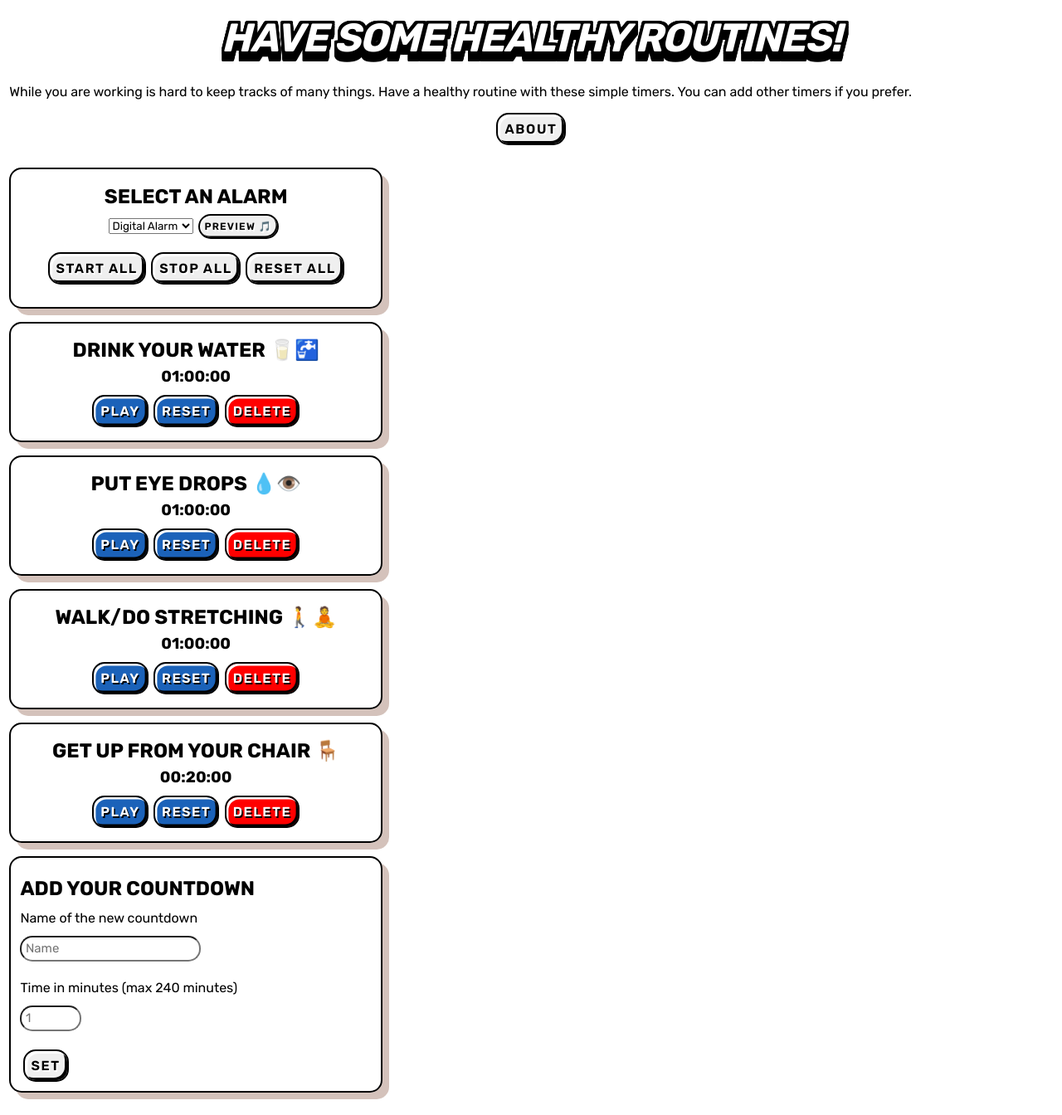
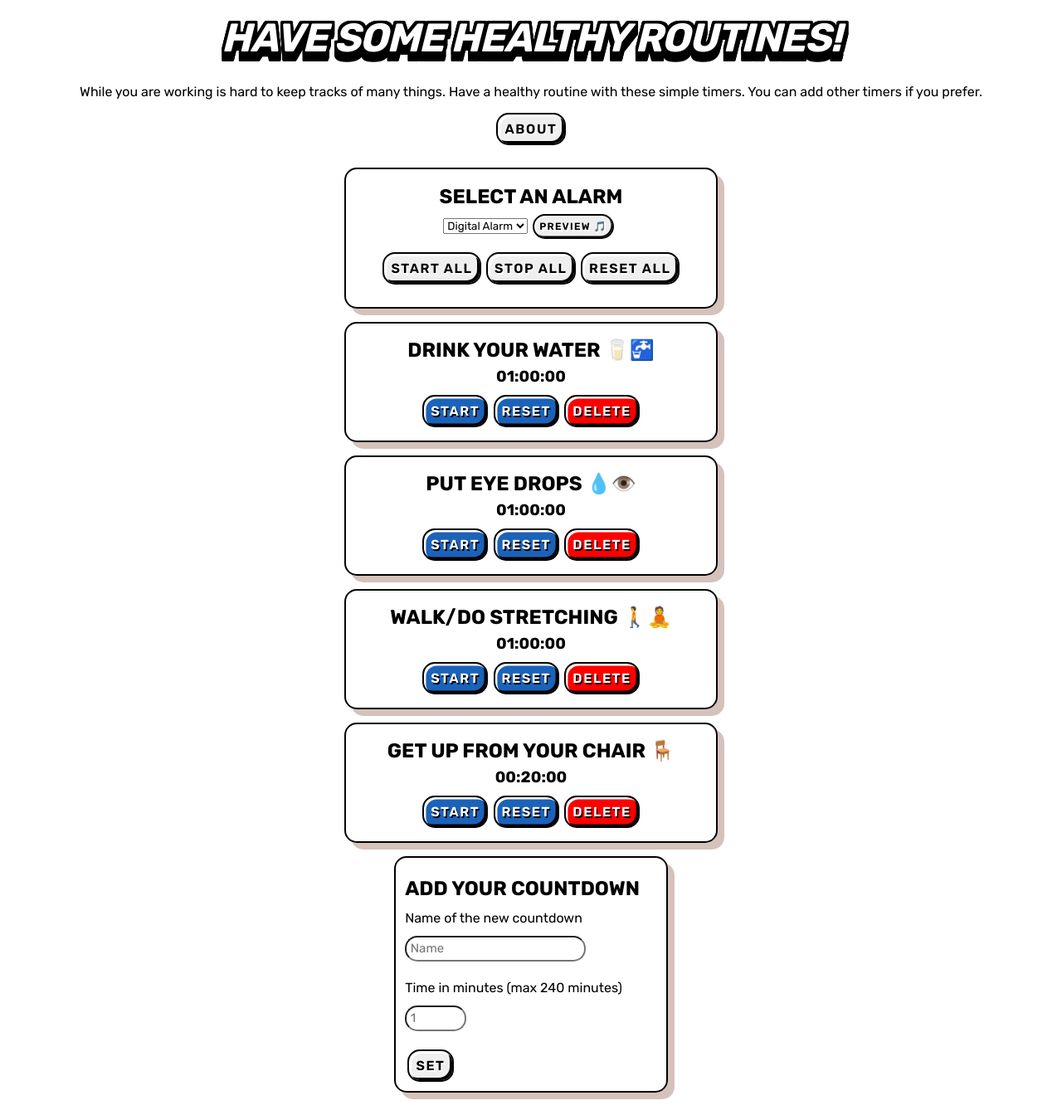
Before and after one commit to damianobacci/health-routines, a React (Vite) app: page / in a window 1280 px wide. Shown: the whole page at 83% size. Built offline with nearby package versions, Linux system fonts and the light colour scheme.

Commit message:
Additional styling

```diff
--- a/src/App.module.css
+++ b/src/App.module.css
@@ -85,6 +85,7 @@
 .text {
   padding: 0.7em 0.7em 0 0.7em;
   margin: 1em auto;
+  text-align: center;
 }
 
 .button-primary {
--- a/src/Counter/Countdown.jsx
+++ b/src/Counter/Countdown.jsx
@@ -64,11 +64,11 @@ const Countdown = (props) => {
       <h3 className={classes.time}>{`${hours}:${minutes}:${seconds}`}</h3>
       {isPlaying ? (
         <button className={classes["button-primary"]} onClick={pauseCountdown}>
-          Pause
+          Stop
         </button>
       ) : (
         <button className={classes["button-primary"]} onClick={startCountdown}>
-          Play
+          Start
         </button>
       )}
       <button className={classes["button-primary"]} onClick={resetCountdown}>
--- a/src/Counter/Countdown.module.css
+++ b/src/Counter/Countdown.module.css
@@ -3,6 +3,7 @@
   border-radius: 15px;
   padding: 0.7em;
   margin-bottom: 1em;
+  width: 90%;
   max-width: 450px;
   text-align: center;
   box-shadow: 0.5rem 0.5rem rgba(132, 81, 61, 0.35);
--- a/src/Counter/CountdownList.module.css
+++ b/src/Counter/CountdownList.module.css
@@ -1,5 +1,8 @@
 .list {
   padding: 0.7em;
+  display: flex;
+  flex-direction: column;
+  align-items: center;
 }
 
 .button-primary {
@@ -32,6 +35,7 @@
   border-radius: 15px;
   padding: 0.7em;
   margin-bottom: 1em;
+  width: 90%;
   max-width: 450px;
   text-align: center;
   box-shadow: 0.5rem 0.5rem rgba(132, 81, 61, 0.35);
--- a/src/Counter/NewCountdown.module.css
+++ b/src/Counter/NewCountdown.module.css
@@ -1,7 +1,8 @@
 .counter {
   padding: 0.7em;
   margin-bottom: 1em;
-  max-width: 450px;
+  width: 90%;
+  max-width: 330px;
   border: 2px solid black;
   border-radius: 15px;
   box-shadow: 0.5rem 0.5rem rgba(132, 81, 61, 0.35);
```
